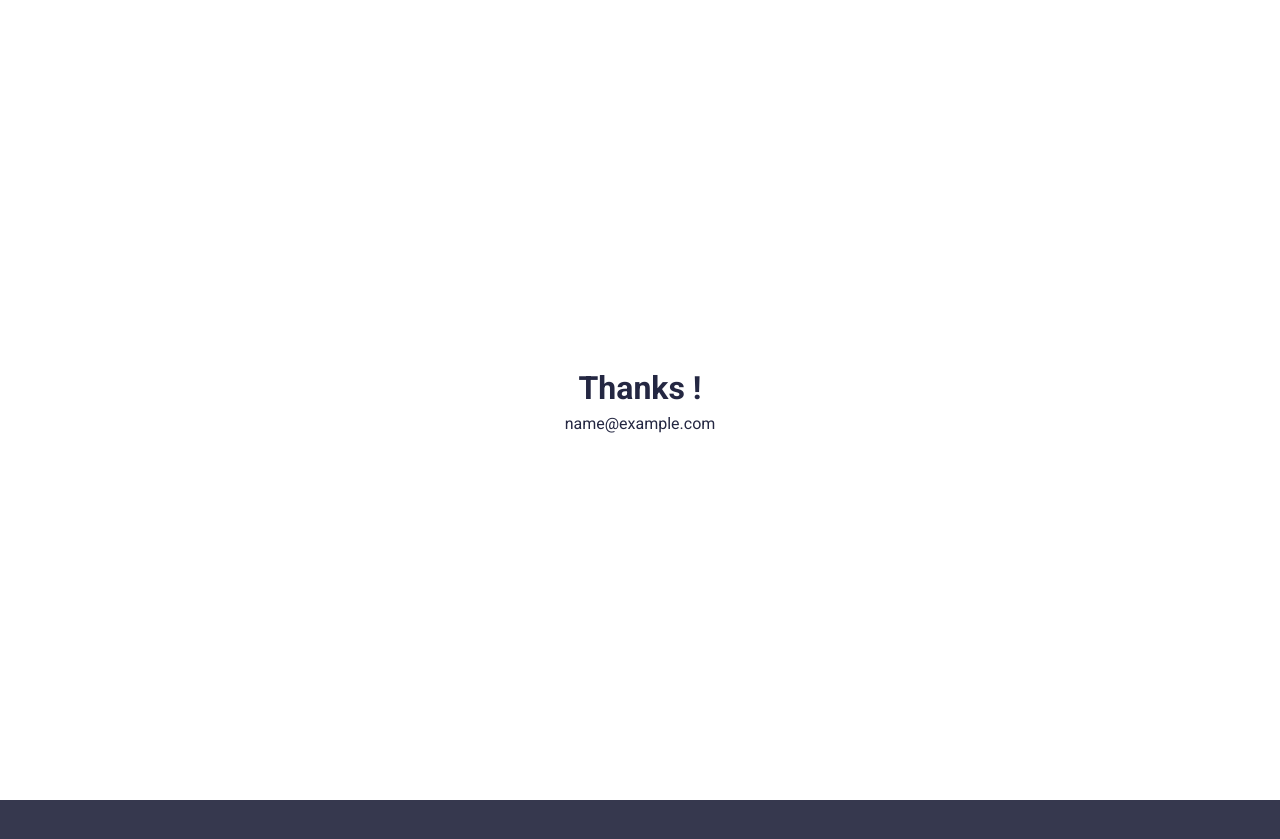
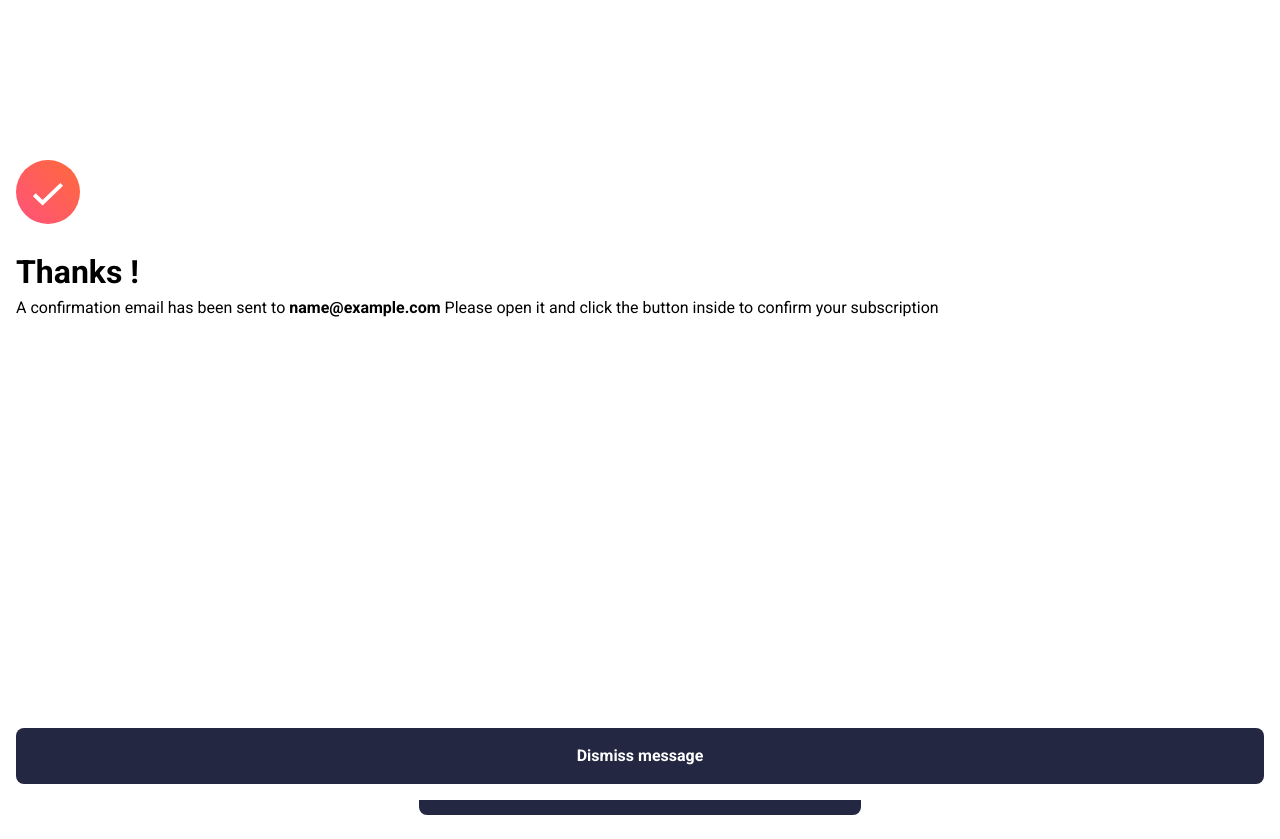
Before and after one commit to gmagnenat/newsletter-sign-up, a website built with Vite: page index.html in a window 1280 px wide. Both pictures are taken after typing "name@example.com" into the empty fields and a click on the button "Subscribe to monthly newsletter". Before the commit the page ends 800 px from the top, so only its background shows below. Built offline with nearby package versions, Linux system fonts and the light colour scheme.

Commit message:
Refactor the form using a dialog for the success screen

```diff
--- a/index.html
+++ b/index.html
@@ -48,30 +48,60 @@
             <div class="form-group">
               <div class="form__infos">
                 <label for="email">Email address</label>
-                <span id="errors" class="errors" aria-live="assertive"></span>
+                <span
+                  id="emailError"
+                  class="errors"
+                  aria-live="assertive"
+                ></span>
               </div>
               <input
                 type="email"
+                autocomplete="off"
                 id="email"
                 name="email"
                 class="form__input"
-                aria-describedby="errors"
+                aria-describedby="emailError"
                 placeholder="email@company.com"
-                required
+                aria-required="true"
               />
             </div>
-            <button class="form__button">
-              Subscribe to monthly newsletter
-            </button>
+            <button class="button">Subscribe to monthly newsletter</button>
           </form>
         </div>
       </div>
-      <div id="success-screen" hidden aria-live="assertive">
+      <div id="loading-message" aria-live="assertive" class="sr-only"></div>
+      <dialog id="success-screen" class="success-screen">
+        <img
+          class="success__icon"
+          src="./assets/images/icon-success.svg"
+          alt=""
+        />
+        <h1 class="success__title">Thanks !</h1>
+        <p class="success__description">
+          A confirmation email has been sent to
+          <span id="display-email" class="display-email"></span> Please open it
+          and click the button inside to confirm your subscription
+        </p>
+        <button id="success-btn" class="button success__button">
+          Dismiss message
+        </button>
+      </dialog>
+      <!-- <div id="success-screen">
         <div class="success__card">
-          <h1>Thanks !</h1>
-          <p id="display-email"></p>
+          <img src="./assets/images/icon-success.svg" alt="" />
+          <h1 id="success-heading" tabindex="-1">Thanks !</h1>
+          <p>
+            A confirmation email has been sent to
+            <span id="display-email" class="email-adress"></span>
+
+            Please open it and click the button inside to confirm your
+            subscription
+          </p>
+          <button id="success-btn" class="button success__button">
+            Dismiss message
+          </button>
         </div>
-      </div>
+      </div> -->
     </main>
   </body>
 </html>
--- a/scripts/main.js
+++ b/scripts/main.js
@@ -2,9 +2,10 @@ const formScreen = document.getElementById("form-screen");
 const form = document.getElementById("form");
 const displayEmail = document.getElementById("display-email");
 const inputEmail = document.getElementById("email");
-const errors = document.getElementById("errors");
+const errors = document.getElementById("emailError");
 const successScreen = document.getElementById("success-screen");
 const successBtn = document.getElementById("success-btn");
+const loading = document.getElementById("loading-message");
 
 let isValid = false;
 let userEmail = "";
@@ -22,6 +23,7 @@ function validateForm() {
   // Show error message if email is invalid
   if (!isValid) {
     showError();
+    inputEmail.focus();
   }
 }
 
@@ -41,14 +43,16 @@ function showError() {
 
 // Function to show the success screen
 function showSuccessScreen() {
-  formScreen.style.display = "none";
-  successScreen.style.display = "flex";
+  successScreen.showModal();
+  // add overflow hidden on body
+  document.body.style.overflow = "hidden";
 }
 
 // Function to show the form screen
 function showFormScreen() {
-  formScreen.style.display = "flex";
-  successScreen.style.display = "none";
+  // add overflow visible on body
+  document.body.style.overflow = "visible";
+  successScreen.close();
 }
 
 // Function to process the form data
@@ -58,8 +62,11 @@ function processFormData(e) {
   // Submit Data if Valid
   if (isValid) {
     storeFormData();
+    loading.innerHTML = "Loading...";
     displayEmail.innerHTML = userEmail;
     showSuccessScreen();
+    // successHeading.focus();
+    loading.innerHTML = "";
   }
 }
 
@@ -69,11 +76,15 @@ formScreen.addEventListener("submit", processFormData);
 // Event listener go back to the form screen when the success screen message is dismissed
 successBtn.addEventListener("click", function () {
   showFormScreen();
+
+  // close modal
+  successScreen.close();
 });
 
 // Close success screen when escape key is pressed
 document.addEventListener("keydown", function (event) {
   if (event.key === "Escape") {
+    successScreen.close();
     showFormScreen();
   }
 });
--- a/scss/main.scss
+++ b/scss/main.scss
@@ -5,16 +5,36 @@
 body {
   font-family: $ff;
   min-height: 100svh;
-  background-color: $clr-charcoal-grey;
+  // background-color: $clr-charcoal-grey;
   color: $clr-dark-slate-grey;
   font-size: $fs-400;
-}
-
-#main {
   display: flex;
   flex-direction: column;
   align-items: center;
   justify-content: center;
+  // position: relative;
+}
+
+#main {
+  min-height: 100svh;
+}
+
+dialog {
+  min-width: 100%;
+  min-height: 100%;
+  border: none;
+}
+
+dialog:modal {
+  display: flex;
+  flex-direction: column;
+  align-items: left;
+  // justify-content: center;
+  padding-top: 10rem;
+}
+
+dialog::backdrop {
+  background-color: $clr-dark-slate-grey;
 }
 
 /************************************************
@@ -24,9 +44,9 @@ body {
   background-color: $clr-white;
   display: flex;
   flex-direction: column;
-  max-width: 40rem;
+  // max-width: 40rem;
   width: 100%;
-  box-shadow: 0 4rem 4rem rgba(0, 0, 0, 0.1);
+  // box-shadow: 0 4rem 4rem rgba(0, 0, 0, 0.1);
 }
 
 .form__image {
@@ -72,7 +92,11 @@ body {
   border: 1px solid $clr-grey;
 }
 
-.form__button {
+.form__input:invalid {
+  background-color: rgb($clr-vermillion, 0.15);
+}
+
+.button {
   margin-top: 1.5rem;
   width: 100%;
   background-color: $clr-dark-slate-grey;
@@ -121,18 +145,20 @@ body {
 /************************************************
  * =Success screen
  ************************************************/
-#success-screen {
-  min-height: 100svh;
-  display: none;
-  flex-direction: column;
-  align-items: center;
-  justify-content: center;
-  background-color: $clr-white;
-  width: 100%;
+.success__icon {
+  align-self: start;
 }
 
-.success__card {
-  text-align: center;
+.success__title {
+  margin-top: 1.5rem;
+}
+
+.display-email {
+  font-weight: 700;
+}
+
+.success__button {
+  margin-top: auto;
 }
 
 /************************************************
```
Also changed, not shown: README.md.
